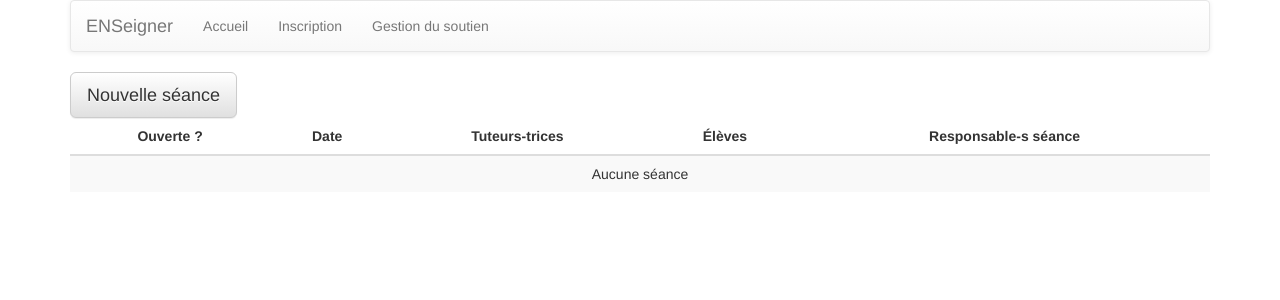
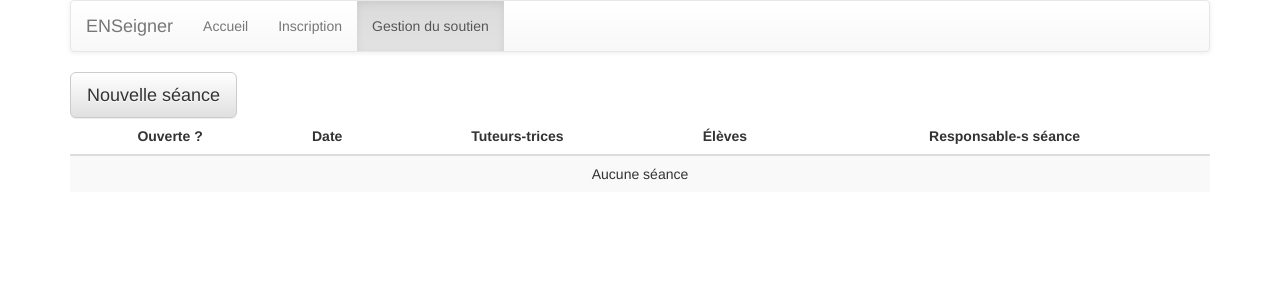
Before and after one commit to ProgVal/site-enseigner, a Flask app: template templates/gestion_soutien/index.html in a window 1280 px wide. Shown: the top 300 px of the page. Run offline with Flask 2, Linux system fonts and the light colour scheme; the template is opened without the code that fills it, so the values that code supplies are empty; parts of the project's set-up code (start-up, migrations or seed data) failed here and were passed over; some libraries are stand-ins or nearby versions.

Commit message:
Fix navbar.

```diff
--- a/templates/gestion_soutien/index.html
+++ b/templates/gestion_soutien/index.html
@@ -1,6 +1,6 @@
 {% extends "base.html" %}
 
-{% block navbar_gestionseances_selection %} class="active"{% endblock %}
+{% block navbar_gestionsoutien_selection %} class="active"{% endblock %}
 
 {% block body %}
     <form action="{{ url_for('nouvelle_seance') }}" method="get" class="new_session_form">
```
